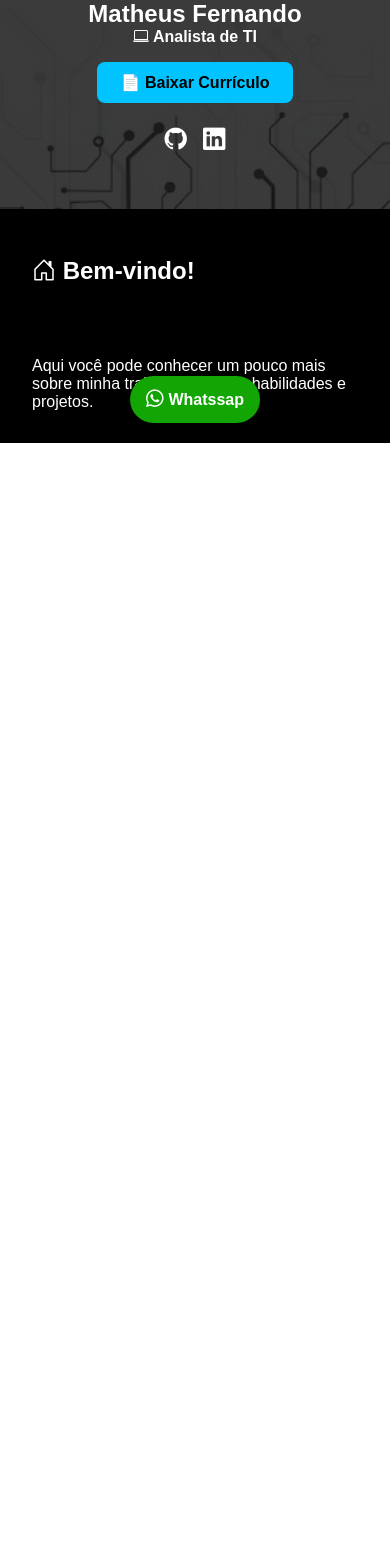
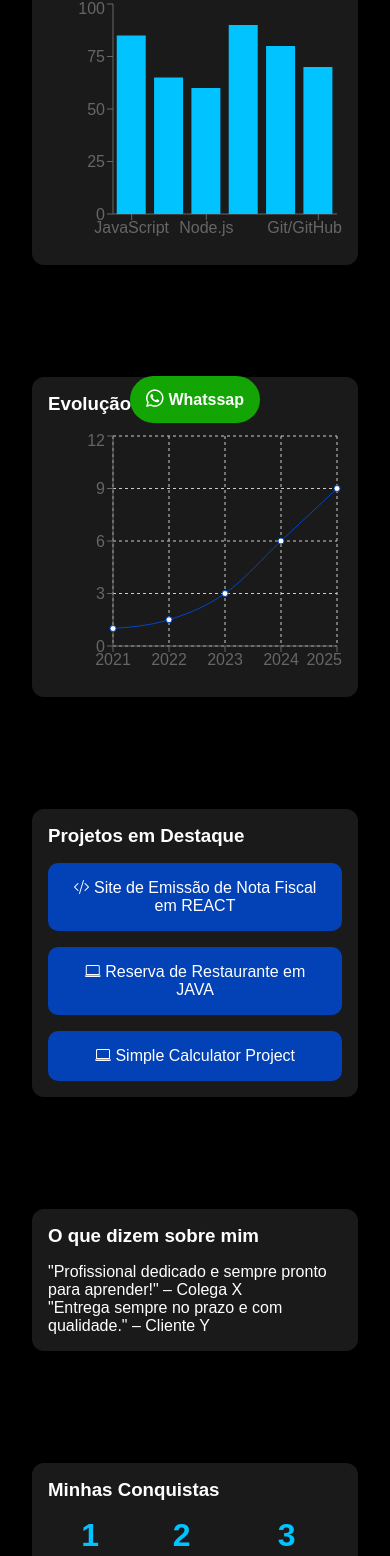
Before and after one commit to Matheus-Fernando-br/Curriculo, a React (Create React App) app: page / in a window 390 px wide. Shown: the part 401-1957 px from the top of the page. Before the commit the page ends 844 px from the top, so only its background shows below. Built offline with nearby package versions, Linux system fonts and the light colour scheme.

Commit message:
Tela Home inovadora

```diff
--- a/package.json
+++ b/package.json
@@ -12,6 +12,7 @@
     "react-dom": "^19.1.1",
     "react-router-dom": "^7.9.1",
     "react-scripts": "5.0.1",
+    "recharts": "^3.2.1",
     "web-vitals": "^2.1.4"
   },
   "scripts": {
--- /dev/null
+++ b/src/data/projetos.js
@@ -0,0 +1,25 @@
+// src/data/projetos.js
+const projetos = [
+  {
+    title: "Site de Emissão de Nota Fiscal em REACT",
+    link: "https://finc-seven.vercel.app/",
+    icon: "bi-code-slash",
+  },
+  {
+    title: "Reserva de Restaurante em JAVA",
+    link: "https://github.com/Matheus-Fernando-br/Reserva-Restaurante",
+    icon: "bi-laptop",
+  },
+  {
+    title: "Simple Calculator Project",
+    link: "https://github.com/Matheus-Fernando-br/Simple-Calculator-Project",
+    icon: "bi-laptop",
+  },
+  {
+    title: "Simple Mario Jump Game",
+    link: "https://github.com/Matheus-Fernando-br/Mario-Game",
+    icon: "bi-laptop",
+  },
+];
+
+export default projetos;
--- a/src/pages/Home.js
+++ b/src/pages/Home.js
@@ -1,20 +1,102 @@
 import React from "react";
 import Sidebar from "../components/Sidebar";
+import {
+  BarChart, Bar, XAxis, YAxis, Tooltip, ResponsiveContainer,
+  LineChart, Line, CartesianGrid
+} from "recharts";
+import projetos from "../data/projetos";
 
 function Home() {
+  // Dados para gráficos
+  const habilidades = [
+    { name: "JavaScript", nivel: 85 },
+    { name: "React", nivel: 65 },
+    { name: "Node.js", nivel: 60 },
+    { name: "HTML", nivel: 90 },
+    { name: "CSS", nivel: 80 },
+    { name: "Git/GitHub", nivel: 70 },
+  ];
+
+  const experiencia = [
+    { ano: "2021", conquistas: 1 },
+    { ano: "2022", conquistas: 1.5 },
+    { ano: "2023", conquistas: 3 },
+    { ano: "2024", conquistas: 6 },
+    { ano: "2025", conquistas: 9 },
+  ];
+
   return (
     <main className="Content">
       <section className="cards">
+        {/* Sidebar */}
         <section className="lado-esquerdo">
           <Sidebar />
         </section>
+
+        {/* Conteúdo Principal */}
         <section className="lado-direito">
           <h2><i className="bi bi-house-door"></i> Bem-vindo!</h2>
           <p>Aqui você pode conhecer um pouco mais sobre minha trajetória, minhas habilidades e projetos.</p>
+
+          {/* Gráfico de Habilidades */}
+          <div className="grafico-container">
+            <h3>Minhas Habilidades</h3>
+            <ResponsiveContainer width="100%" height={250}>
+              <BarChart data={habilidades}>
+                <XAxis dataKey="name" />
+                <YAxis />
+                <Tooltip />
+                <Bar dataKey="nivel" fill="#00c3ff" />
+              </BarChart>
+            </ResponsiveContainer>
+          </div>
+
+          {/* Gráfico de Experiência */}
+          <div className="grafico-container">
+            <h3>Evolução Profissional</h3>
+            <ResponsiveContainer width="100%" height={250}>
+              <LineChart data={experiencia}>
+                <CartesianGrid strokeDasharray="3 3" />
+                <XAxis dataKey="ano" />
+                <YAxis />
+                <Tooltip />
+                <Line type="monotone" dataKey="conquistas" stroke="#0046c7" />
+              </LineChart>
+            </ResponsiveContainer>
+          </div>
+
+          {/* Projetos em Destaque */}
+           <div className="destaques">
+            <h3>Projetos em Destaque</h3>
+            <div className="projetos-grid">
+              {projetos.slice(0, 3).map((p, index) => (
+                <a key={index} href={p.link} target="blank" className="projeto-card">
+                  <i className={`bi ${p.icon}`}></i> {p.title}
+                </a>
+              ))}
+            </div>
+          </div>
+
+          {/* Testemunhos */}
+          <div className="testemunhos">
+            <h3>O que dizem sobre mim</h3>
+            <blockquote>"Profissional dedicado e sempre pronto para aprender!" – Colega X</blockquote>
+            <blockquote>"Entrega sempre no prazo e com qualidade." – Cliente Y</blockquote>
+          </div>
+
+          {/* Estatísticas */}
+          <div className="estatisticas">
+            <h3>Minhas Conquistas</h3>
+            <div className="estatisticas-grid">
+              <div><strong>1</strong><p>Projeto concluído</p></div>
+              <div><strong>2</strong><p>Anos de experiência</p></div>
+              <div><strong>3</strong><p>Certificações</p></div>
+            </div>
+          </div>
         </section>
       </section>
     </main>
-  )
+  );
 }
 
 export default Home;
--- a/src/pages/Resumo.js
+++ b/src/pages/Resumo.js
@@ -26,6 +26,16 @@ function Resumo() {
                   <div className="card-content">
                     <span>2024 – 2027 (Cursando)</span>
                     <p>Engenharia de Software</p>
+                  </div>
+                </div>
+                <div className="card">
+                  <div className="card-header">
+                    <i className="bi bi-mortarboard"></i>
+                    <h4>CEFET-MG</h4>
+                  </div>
+                  <div className="card-content">
+                    <span>2022 – 2023</span>
+                    <p>Técnico em Edificações</p>
                   </div>
                 </div>
               </div>
@@ -63,7 +73,7 @@ function Resumo() {
                 </div>
                 <div className="card-content">
                   <span>Jul/2025 – Atual</span>
-                  <p>Descrição que você vai alterar depois.</p>
+                  <p> Expertise em infraestrutura de rede robusta (LAN/WLAN) e administração de sistemas escaláveis. Proficiente em troubleshooting avançado e otimização de performance de hardware/software. Habilidade em operar e manter sistemas audiovisuais complexos (som, iluminação, projeção) e em identificar oportunidades de melhoria contínua de processos para eficiência operacional e pedagógica em ambientes educacionais dinâmicos. Busco aplicar competências em um ecossistema tecnológico inovador.</p>
                 </div>
               </div>
 
@@ -74,10 +84,13 @@ function Resumo() {
                 </div>
                 <div className="card-content">
                   <span>Fev/2024 – Jul/2025</span>
-                  <p>Elaboração de relatório gerencial, semanal e mensal; Efetua lançamento de medições e ordens no
-                    sistema E-Fornecedores; Realiza programação mensal de andaimes; Lançamento de custos no
-                    SAP; Planejamento de atividades, realização de relatórios de fechamento de medição e atualiza
-                    diário a mudança de turno dos colaboradores;
+                  <p>Profissional com sólida experiência em Business Intelligence (BI), especializada na elaboração de relatórios gerenciais e análise de dados para a geração de insights estratégicos e suporte à tomada de decisão.
+                    <br />
+                    Experiência em administração de sistemas, incluindo instalação, atualização e manutenção proativa, com foco na resolução de incidentes críticos e correção de bugs em redes para garantir a continuidade operacional.
+                    <br />
+                    Capacidade técnica em manutenção de hardware e software, realizando formatação e otimização de sistemas para maximizar a performance. Abrangente atuação em suporte técnico corporativo, assegurando a resolução eficaz de demandas de TI em toda a organização.
+                    <br />
+                    Adicionalmente, possui conhecimento em gestão de processos de RH, com ênfase em medição e processamento de folhas de pagamento através da plataforma E-Fornecedores, demonstrando versatilidade e domínio em áreas-chave de suporte administrativo e tecnológico.
                   </p>
                 </div>
               </div>
--- a/src/pages/Sobre.js
+++ b/src/pages/Sobre.js
@@ -1,6 +1,7 @@
 import React from "react";
 import Sidebar from "../components/Sidebar";
 import Card from "../components/Card";
+import projetos from "../data/projetos";
 
 function Sobre() {
 
@@ -56,34 +57,11 @@ function Sobre() {
           <div className="bottom-section">
             <div className="projetos">
               <h2><i className="bi bi-diagram-3"></i> Projetos</h2>
-              <a href="https://finc-seven.vercel.app/" target="blank">
-              <Card
-                icon="bi-code-slash"
-                title="Site de Emissão de Nota Fiscal em REACT"
-                text="Cadastre seus clientes, produtos e serviços e emita uma NF com poucos cliques!"
-              />
-              </a>
-              <a href="https://github.com/Matheus-Fernando-br/Reserva-Restaurante" target="blank">
-              <Card
-                icon="bi-laptop"
-                title="Reserva de Restaurante em JAVA"
-                text="Intuito de gerenciar reservas em restaurante, com fluxo completo de seleção de data, horário, mesa e informações do cliente."
-              />
-              </a>
-              <a href="https://github.com/Matheus-Fernando-br/Simple-Calculator-Project" target="blank">
-              <Card
-                icon="bi-laptop"
-                title="Simple Calculator Project"
-                text="Este projeto é um aplicativo básico de calculadora desenvolvido como parte de uma tarefa escolar. O desafio único deste projeto foi criar uma calculadora funcional sem utilizar nenhum gerenciador de layout."
-              />
-              </a>
-              <a href="https://github.com/Matheus-Fernando-br/Mario-Game" target="blank">
-              <Card
-                icon="bi-laptop"
-                title="Simple Mario Jump Game"
-                text="Este é um jogo básico de salto com tema de Mario criado usando HTML, CSS e JavaScript. Neste jogo, você controla Mario como ele salta sobre canos. O objetivo é evitar a colisão com os canos pelo maior tempo possível."
-              />
-              </a>
+              {projetos.map((p, index) => (
+                <a key={index} href={p.link} target="blank">
+                  <Card icon={p.icon} title={p.title} />
+                </a>
+              ))}
             </div>
 
             <div className="cursos">
--- a/src/styles/global.css
+++ b/src/styles/global.css
@@ -403,6 +403,55 @@ nav ul li a:hover {
 .contact-area li a:hover {
   color: var(--primary-color);
 }
+/*Grafico Tela Home*/
+.grafico-container {
+  margin: 2rem 0;
+  background: #1a1a1a;
+  padding: 1rem;
+  border-radius: 12px;
+  box-shadow: 0 2px 6px rgba(0,0,0,0.3);
+}
+
+.destaques, .testemunhos, .estatisticas {
+  margin: 2rem 0;
+  padding: 1rem;
+  background: #1a1a1a;
+  border-radius: 12px;
+}
+
+.projetos-grid {
+  display: grid;
+  grid-template-columns: repeat(auto-fit, minmax(150px, 1fr));
+  gap: 1rem;
+}
+
+.projeto-card {
+  background: var(--second-color);
+  color: white;
+  padding: 1rem;
+  text-align: center;
+  border-radius: 10px;
+}
+
+.estatisticas-grid {
+  display: flex;
+  justify-content: space-around;
+  text-align: center;
+}
+
+.estatisticas-grid div {
+  font-size: 1.2rem;
+}
+
+.estatisticas-grid strong {
+  font-size: 2rem;
+  color: var(--primary-color);
+}
+
+.destaques h3, .testemunhos h3, .estatisticas h3, .grafico-container h3 {
+  margin-bottom: 1rem;
+}
+
 
 /*Sobre*/
 .sobre-mim p {
@@ -443,6 +492,7 @@ nav ul li a:hover {
     height: auto;
     overflow: visible;
     padding: 2rem;
+    padding-bottom: 5rem;
     }
 
   .lado-direito h2 {
```
Also changed, not shown: 1 other file (tests, documents, lock files or other folders).
